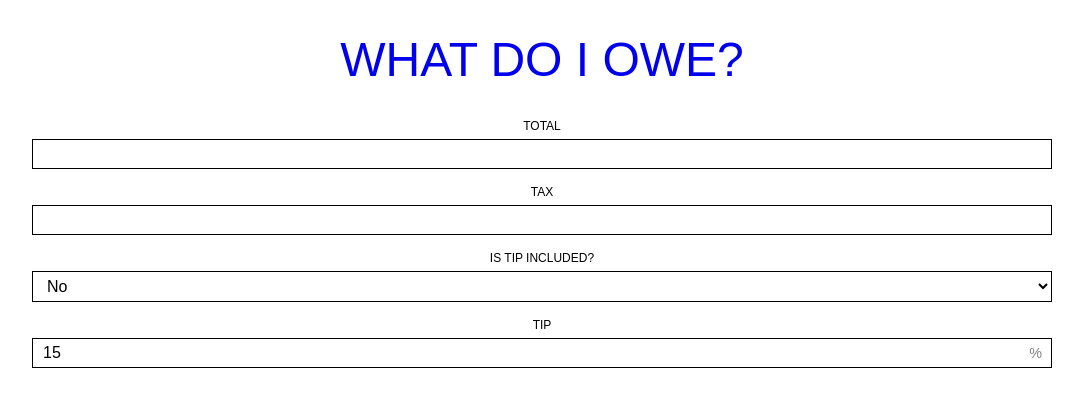
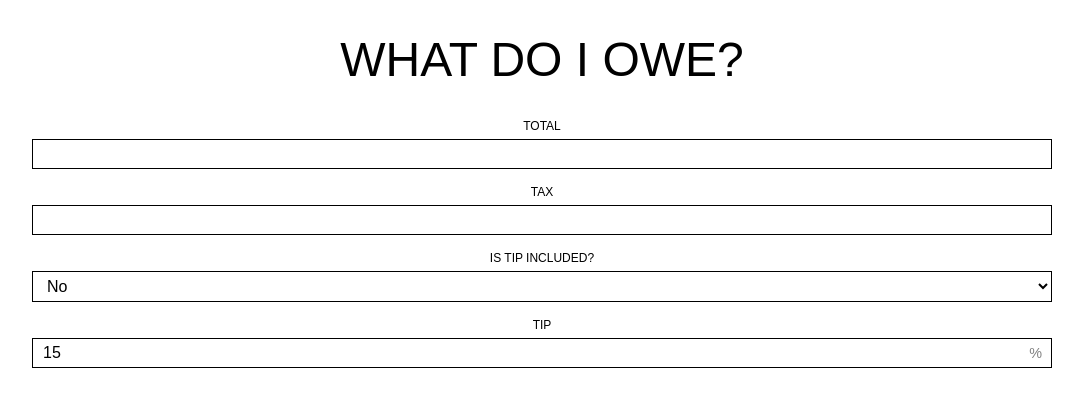
Before and after one commit to christopherhuii/what-do-i-owe, a React (Create React App) app: page / in a window 1280 px wide. Shown: the top 406 px of the page, without its empty margins (98-1181 px from the left). Built offline with nearby package versions, Linux system fonts and the light colour scheme.

Commit message:
header color

```diff
--- a/src/app.scss
+++ b/src/app.scss
@@ -2,6 +2,7 @@
     margin: 0 1em;
     text-align: center;
     &__header {
+        color: #000000;
         font-size: 2em;
         font-weight: 300;
         text-align: center;
```
